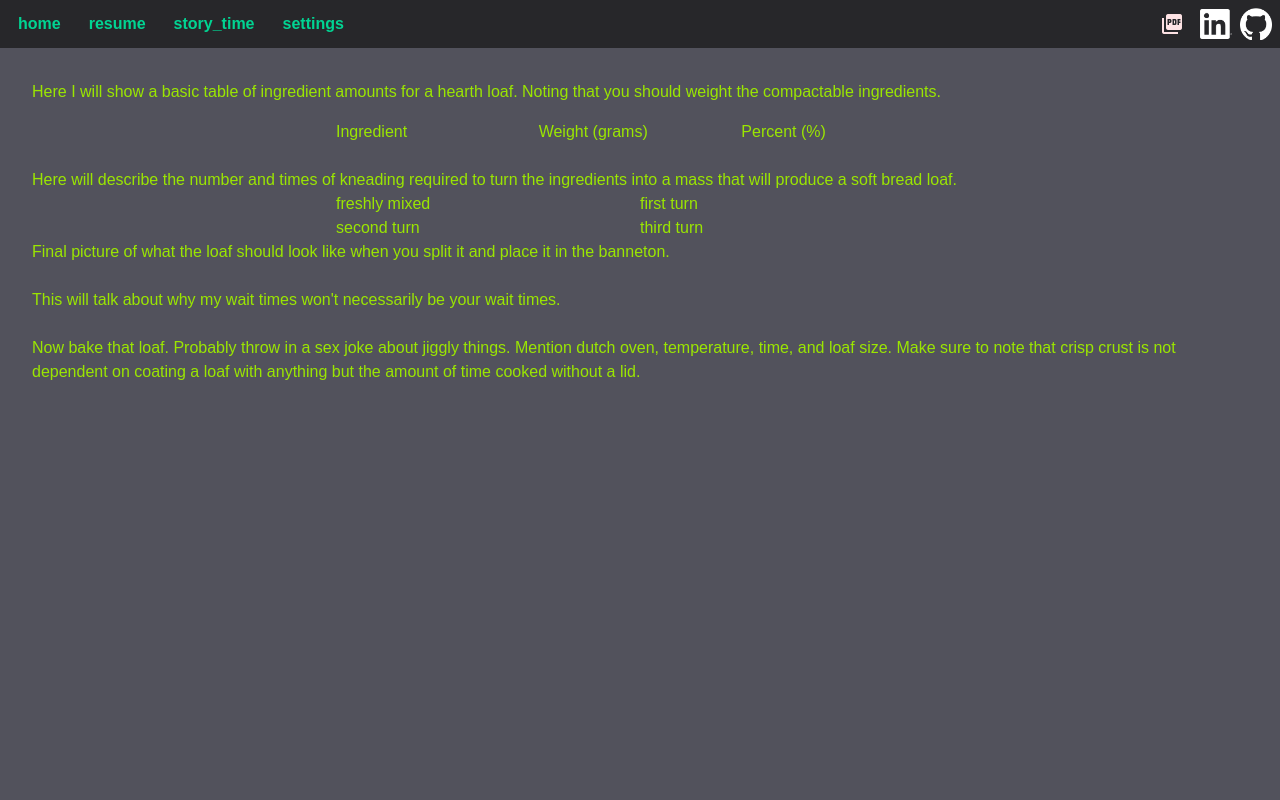
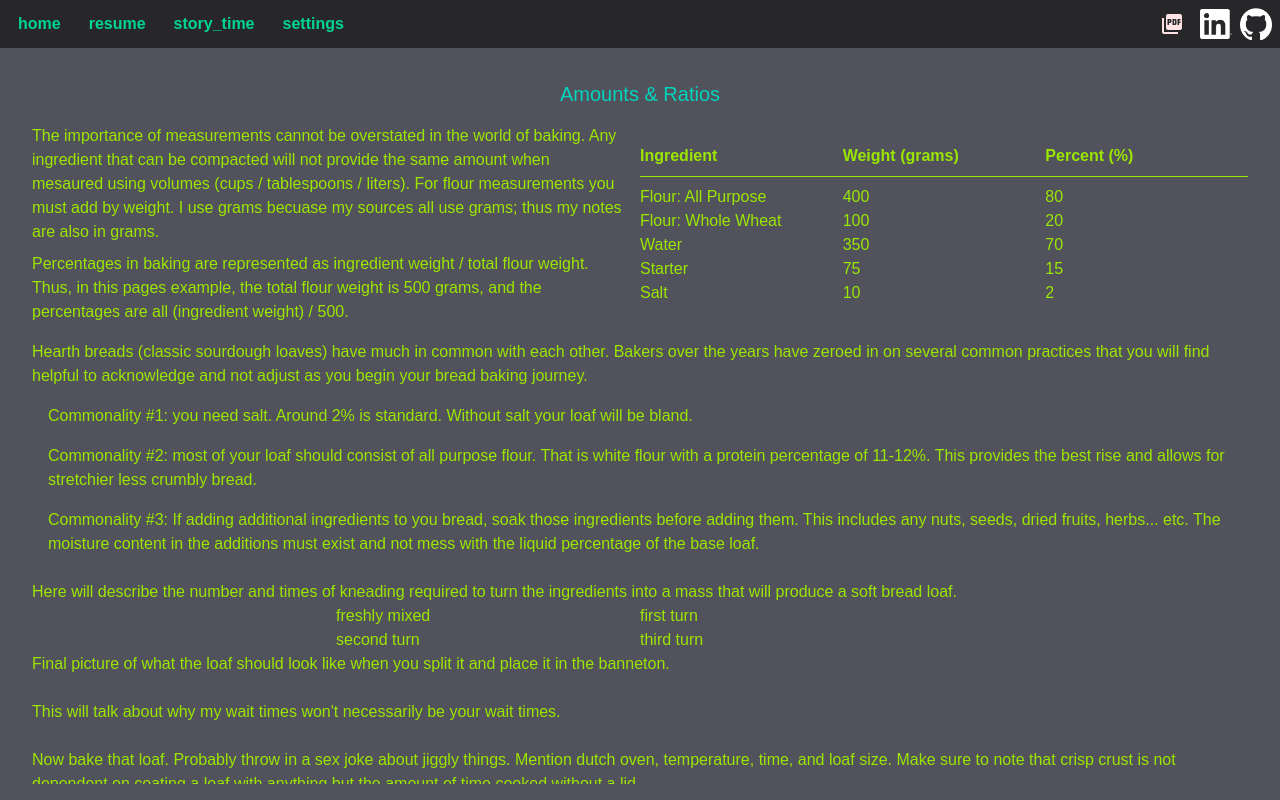
Before and after one commit to adsaines/adsaines.github.io, a Next.js app: page /bread in a window 1280 px wide. Built offline with nearby package versions, Linux system fonts and the light colour scheme.

Commit message:
Filled out the amounts and ratios section of the bread page.

```diff
--- a/src/app/bread/page.tsx
+++ b/src/app/bread/page.tsx
@@ -1,14 +1,10 @@
+import { GridFactory } from "@/projections/gridTableGenerators";
+import { AmountsAndRatios } from "./sections";
+
 export default function Bread() {
     return (
         <article className="h-full overflow-auto flex flex-col mb-4 gap-6 p-8">
-            <section className="flex flex-col gap-4">
-                Here I will show a basic table of ingredient amounts for a hearth loaf. Noting that you should weight the compactable ingredients.
-                <div className="grid grid-cols-3 w-1/2 m-auto">
-                    <div className="grid-cell">Ingredient</div>
-                    <div className="grid-cell">Weight (grams)</div>
-                    <div className="grid-cell">Percent (%)</div>
-                </div>
-            </section>
+            <AmountsAndRatios />
             <section className="flex flex-col w-full">
                 <div>
                     Here will describe the number and times of kneading required to turn the ingredients into a mass that will produce a soft bread loaf.
--- /dev/null
+++ b/src/app/bread/sections.tsx
@@ -0,0 +1,60 @@
+import { GridFactory } from "@/projections/gridTableGenerators"
+
+export const AmountsAndRatios = () => {
+    return (
+        <section className="flex gap-4">
+            <div className="flex flex-col gap-4">
+                <div className="text-center text-xl text-(--light-secondary)">
+                    Amounts & Ratios
+                </div>
+                <div className="flex justify-start gap-4">
+                    <div className="flex flex-col gap-2">
+                        <p>
+                            The importance of measurements cannot be overstated in the world of baking. Any ingredient that can be compacted will not provide the same amount when mesaured using volumes (cups / tablespoons / liters). For flour measurements you must add by weight. I use grams becuase my sources all use grams; thus my notes are also in grams.
+                        </p>
+                        <p>
+                            Percentages in baking are represented as ingredient weight / total flour weight. Thus, in this pages example, the total flour weight is 500 grams, and the percentages are all (ingredient weight) / 500.
+                        </p>
+                    </div>
+                    <div className="flex justify-start w-1/2 shrink-0">
+                        <div className="grid grid-cols-3 w-full m-auto">
+                            <GridFactory.Headers
+                                headers={['Ingredient', 'Weight (grams)', 'Percent (%)']}
+                                />
+                            <hr className="col-span-3 pb-2 mt-2" />
+                            <GridFactory.Row
+                                data={['Flour: All Purpose','400','80']}
+                                />
+                            <GridFactory.Row
+                                data={['Flour: Whole Wheat','100','20']}
+                                />
+                            <GridFactory.Row
+                                data={['Water','350','70']}
+                                />
+                            <GridFactory.Row
+                                data={['Starter','75','15']}
+                                />
+                            <GridFactory.Row
+                                data={['Salt','10','2']}
+                                />
+                        </div>
+                    </div>
+                </div>
+                <div className="flex flex-col gap-4">
+                    <p>
+                        Hearth breads (classic sourdough loaves) have much in common with each other. Bakers over the years have zeroed in on several common practices that you will find helpful to acknowledge and not adjust as you begin your bread baking journey.
+                    </p>
+                    <p className="pl-4">
+                        Commonality #1: you need salt. Around 2% is standard. Without salt your loaf will be bland.
+                    </p>
+                    <p className="pl-4">
+                        Commonality #2: most of your loaf should consist of all purpose flour. That is white flour with a protein percentage of 11-12%. This provides the best rise and allows for stretchier less crumbly bread.
+                    </p>
+                    <p className="pl-4">
+                        Commonality #3: If adding additional ingredients to you bread, soak those ingredients before adding them. This includes any nuts, seeds, dried fruits, herbs... etc. The moisture content in the additions must exist and not mess with the liquid percentage of the base loaf.
+                    </p>
+                </div>
+            </div>
+        </section>
+    )
+}
--- /dev/null
+++ b/src/projections/gridTableGenerators.tsx
@@ -0,0 +1,25 @@
+const ColumnTableHeaderFactory = ({headers}:{headers: string[]}) => {
+    return headers.map((header) => {
+        return (
+            <div className="grid-cell font-bold">
+                {header}
+            </div>
+        )
+    })
+}
+
+const TableDataFactory = ({data}:{data: string[]}) => {
+    return data.map((data) => {
+        return (
+            <div className="grid-cell">
+                {data}
+            </div>
+        )
+    })
+}
+
+
+export const GridFactory = {
+    Headers: ColumnTableHeaderFactory,
+    Row: TableDataFactory
+}
```
